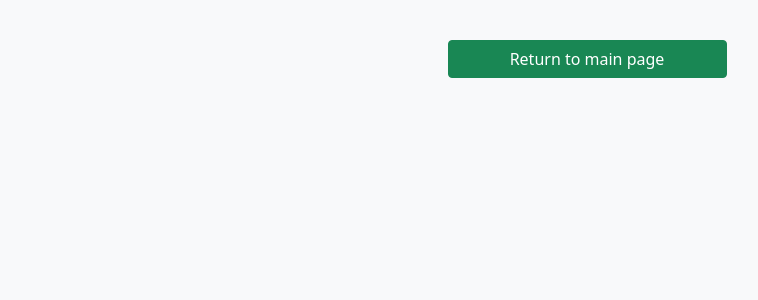
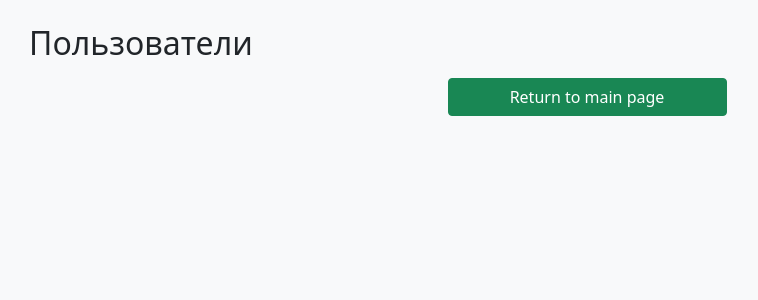
Before and after one commit to Zakawww/Issue_task, a Django app: page /accounts/users/ in a window 1280 px wide. Shown: the part 80-380 px from the top of the page, without its empty margins (53-811 px from the left). Run offline with Django 4.2, Linux system fonts and the light colour scheme; a user stored in the database is signed in; some libraries are stand-ins or nearby versions.

Commit message:
refactoring users.html

```diff
--- a/sorce/accounts/templates/users.html
+++ b/sorce/accounts/templates/users.html
@@ -3,6 +3,7 @@
     Detail
 {% endblock %}
 {% block body %}
+    <h2>Пользователи</h2>
     {% for user in profiles %}
         <div class="card">
             <div class="card-body">
```
